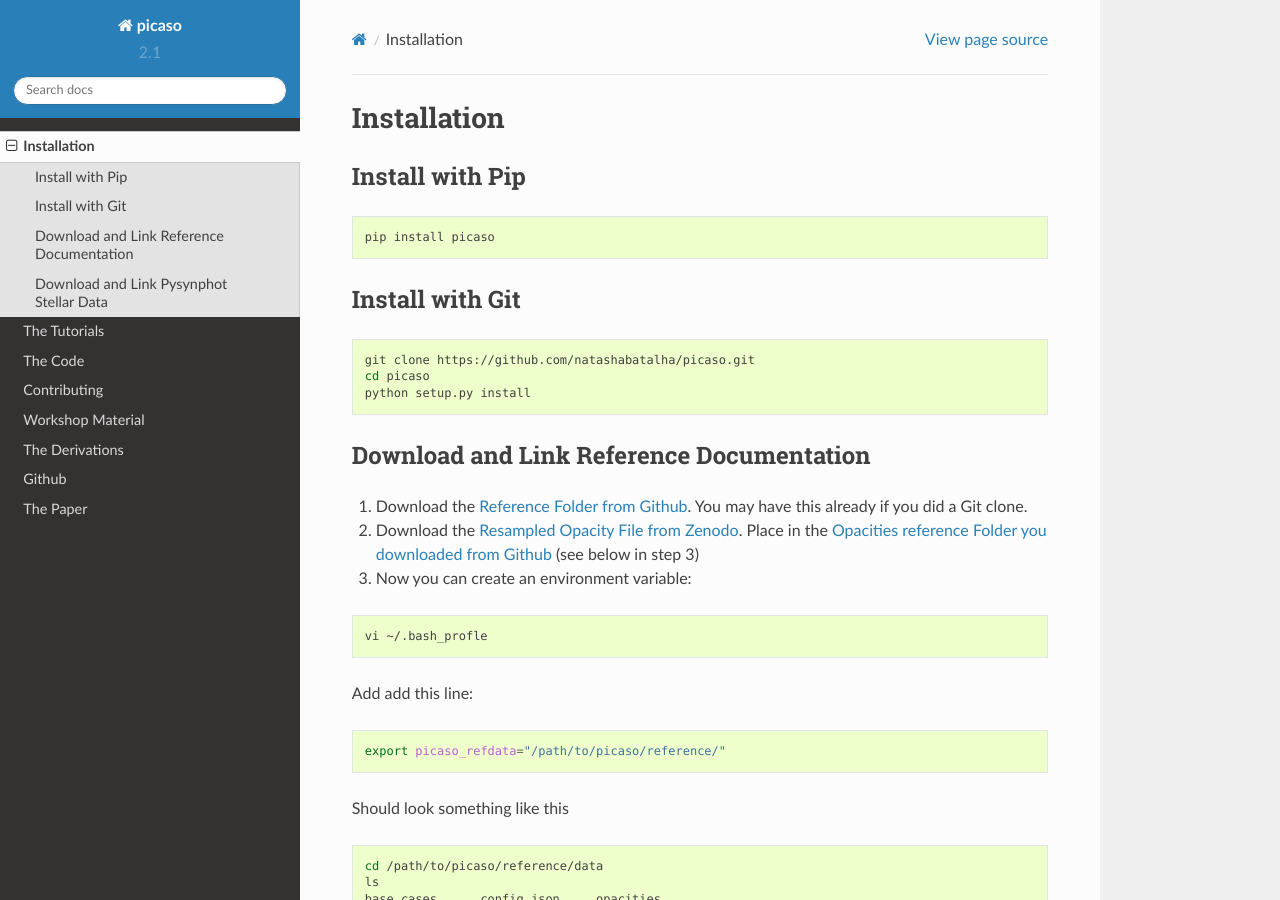
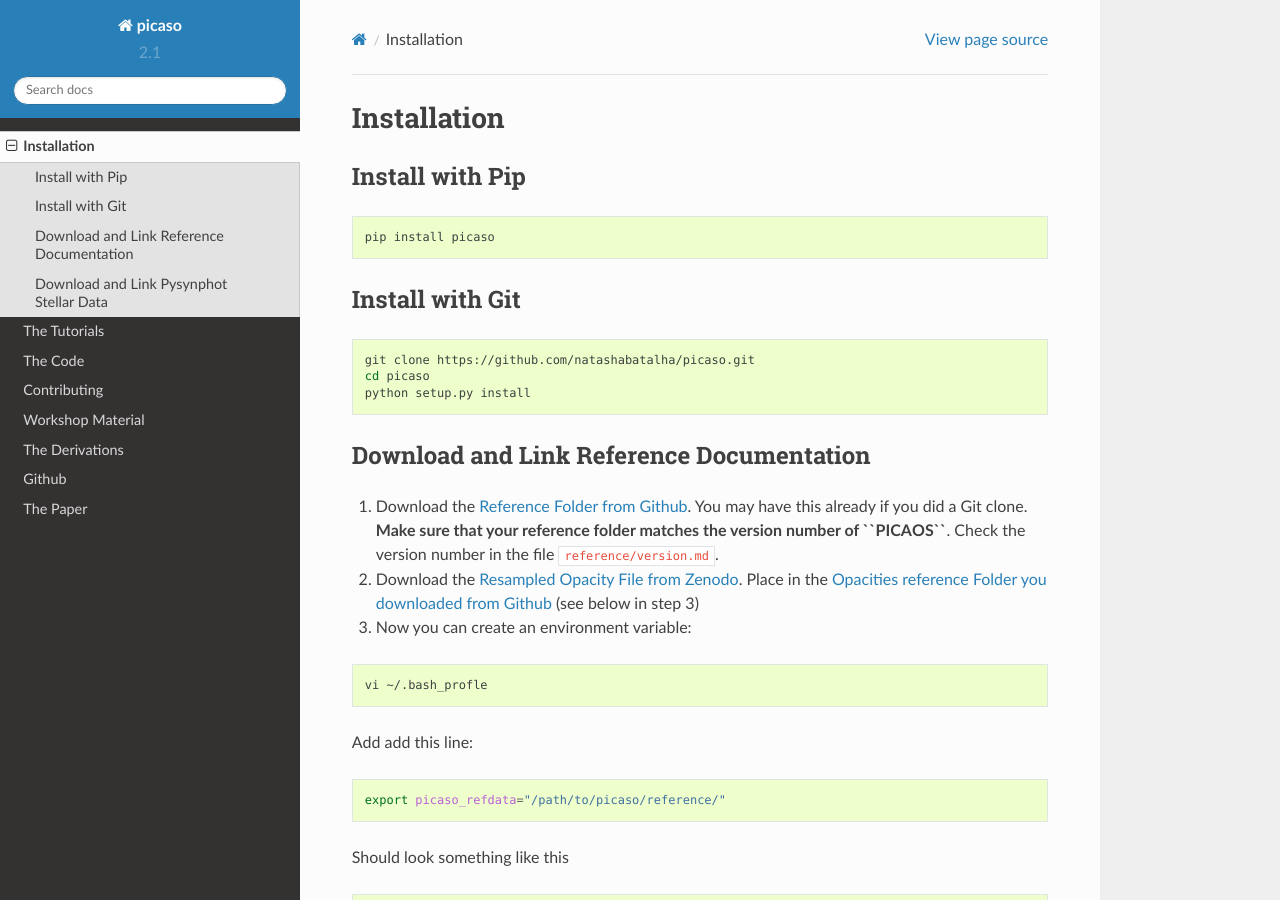
Before and after one commit to natashabatalha/picaso, a Sphinx documentation site: the page built from docs/installation.rst, in a window 1280 px wide and 900 px high. Built offline with Sphinx 7.4.7 and the Read the Docs theme 2.0.0, drawn with Linux system fonts in a browser that asks for light colours; pages that are not in the unit, such as notebooks, are missing from menus.

Commit message:
users need to check version number of ref folder

```diff
--- a/docs/installation.rst
+++ b/docs/installation.rst
@@ -21,7 +21,7 @@
 Download and Link Reference Documentation
 -----------------------------------------
 
-1) Download the `Reference Folder from Github <https://github.com/natashabatalha/picaso/tree/master/reference>`_. You may have this already if you did a Git clone.
+1) Download the `Reference Folder from Github <https://github.com/natashabatalha/picaso/tree/master/reference>`_. You may have this already if you did a Git clone. **Make sure that your reference folder matches the version number of ``PICAOS``**. Check the version number in the file ``reference/version.md``.
 
 2) Download the `Resampled Opacity File from Zenodo <https://doi.org/10.5281/zenodo.3759675>`_. Place in the `Opacities reference Folder you downloaded from Github <https://github.com/natashabatalha/picaso/tree/master/reference>`_ (see below in step 3)
 
```
